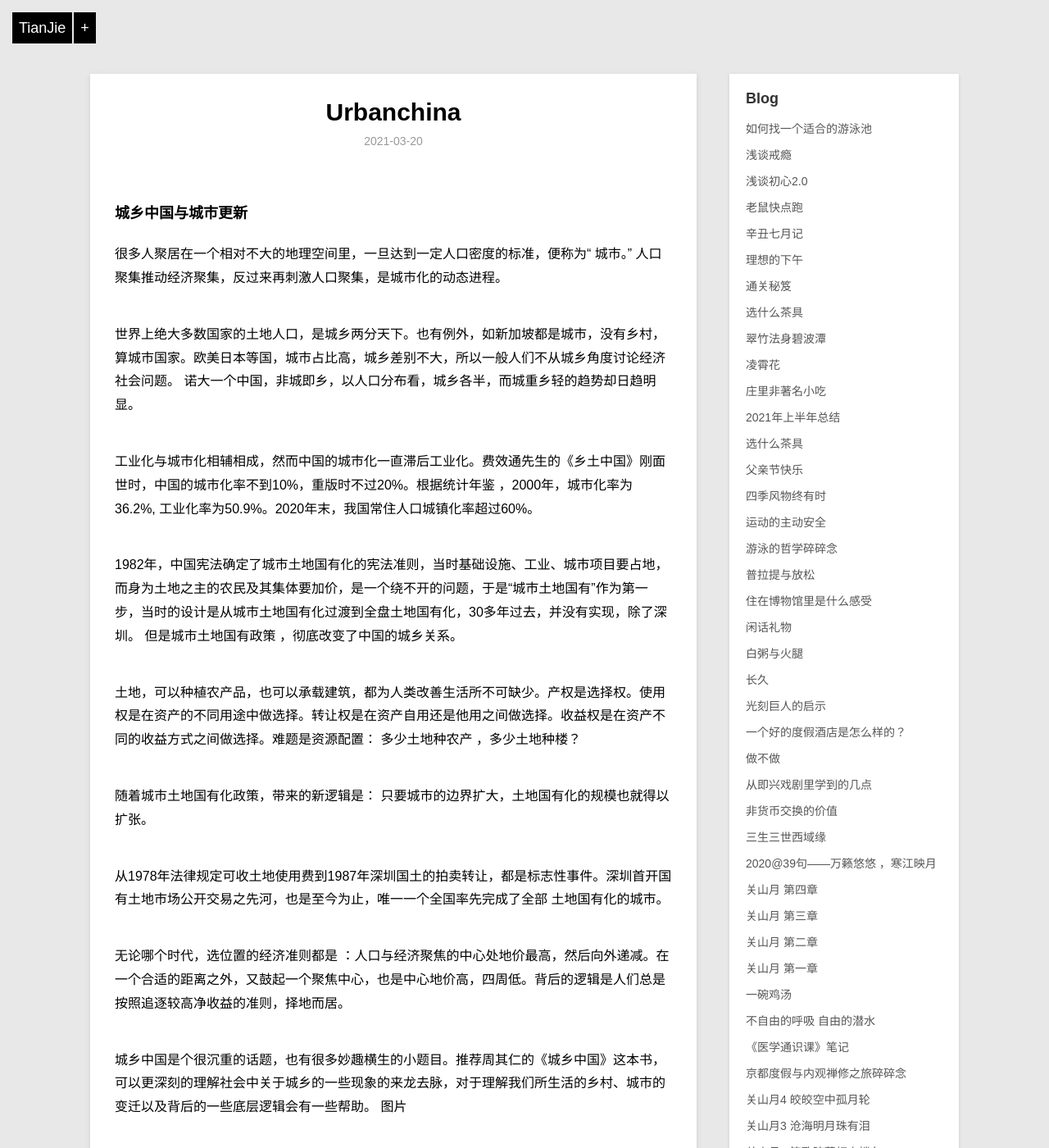
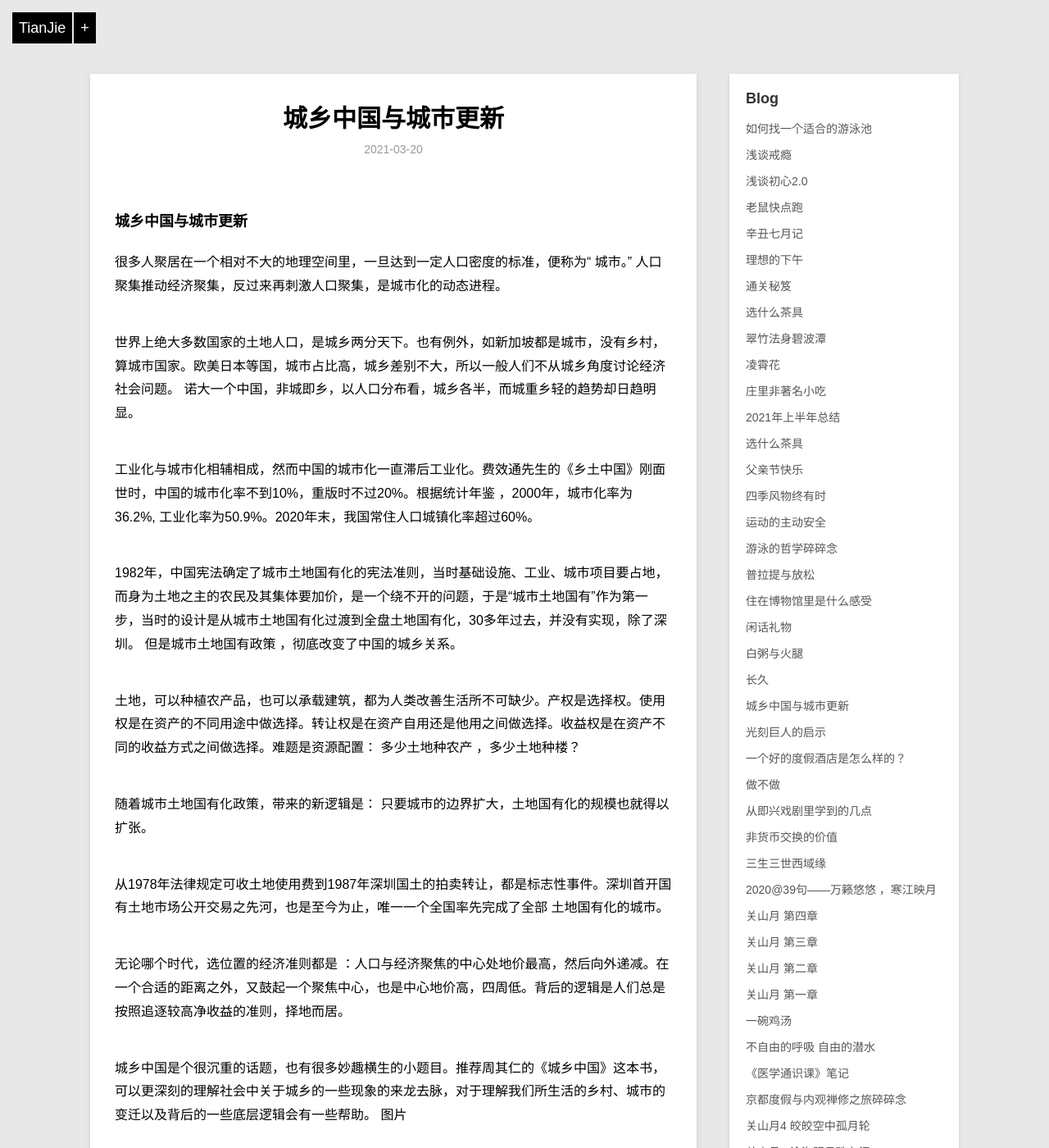
Before and after one commit to violettianjie/violettianjie.github.io, a Jekyll site: the page built from _posts/blog/2021-03-20-urbanchina.md, in a window 1280 px wide and 1400 px high. Shown: the whole window at 82% size. Built offline with Jekyll 4.4.1, drawn with Linux system fonts in a browser that asks for light colours; our own code applies the rules of GitHub Pages for plain Markdown files.

Commit message:
Update 2021-03-20-urbanchina.md

```diff
--- a/_posts/blog/2021-03-20-urbanchina.md
+++ b/_posts/blog/2021-03-20-urbanchina.md
@@ -1,3 +1,9 @@
+---
+layout: post
+title: " 城乡中国与城市更新 "
+description: "读书笔记"
+category: blog
+---
 
 ### 城乡中国与城市更新
 
```
